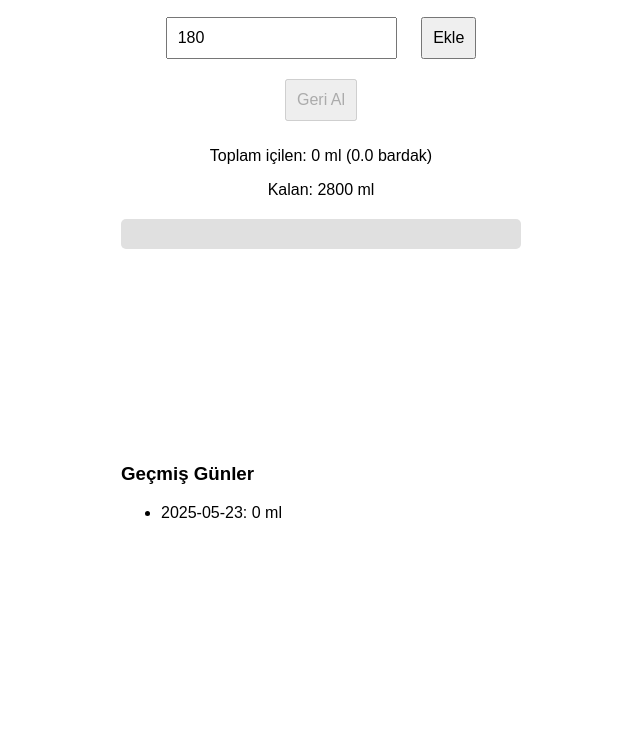
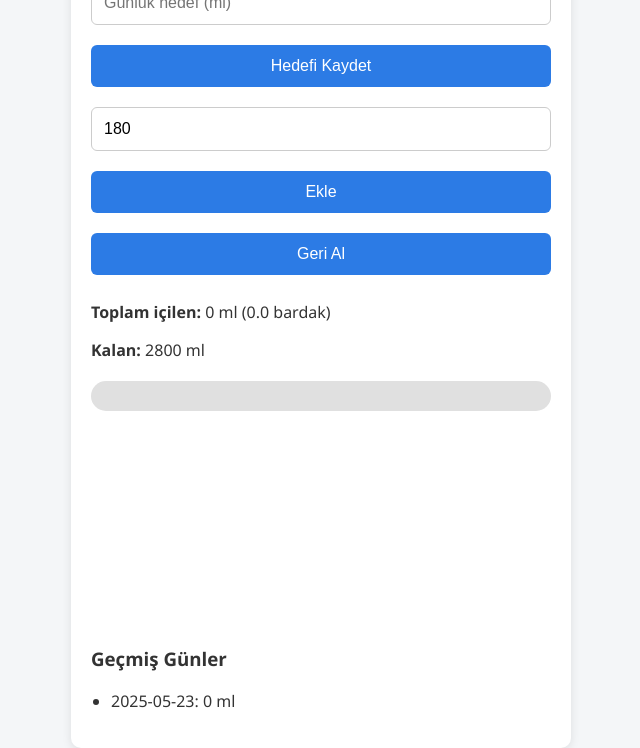
Before and after one commit to okanakcali/sutakip, a plain HTML site: page index.html in a window 1280 px wide. Shown: the part 197-945 px from the top of the page, without its empty margins (319-959 px from the left). Before the commit the page ends 800 px from the top, so only its background shows below. Drawn offline with nearby package versions, Linux system fonts and the light colour scheme.

Commit message:
Add files via upload

```diff
--- a/index.html
+++ b/index.html
@@ -6,40 +6,97 @@
   <title>Su İçme Takibi</title>
   <script src="https://cdn.jsdelivr.net/npm/chart.js"></script>
   <style>
+    * {
+      box-sizing: border-box;
+    }
+
     body {
-      font-family: Arial, sans-serif;
-      text-align: center;
+      font-family: 'Segoe UI', Tahoma, Geneva, Verdana, sans-serif;
+      margin: 0;
+      padding: 0;
+      background: #f4f6f8;
+      color: #333;
+    }
+
+    .container {
+      max-width: 500px;
+      margin: 0 auto;
       padding: 20px;
+      background: #ffffff;
+      box-shadow: 0 2px 10px rgba(0,0,0,0.1);
+      border-radius: 10px;
+      margin-top: 30px;
     }
-    .container {
-      max-width: 400px;
-      margin: auto;
+
+    h1 {
+      color: #2c7be5;
+      margin-bottom: 10px;
     }
-    input, button {
-      margin: 10px;
-      padding: 10px;
+
+    input[type="number"], button {
+      width: 100%;
+      padding: 12px;
+      margin: 10px 0;
       font-size: 16px;
+      border: 1px solid #ccc;
+      border-radius: 6px;
     }
+
+    button {
+      background-color: #2c7be5;
+      color: white;
+      border: none;
+      cursor: pointer;
+      transition: background-color 0.3s ease;
+    }
+
+    button:hover {
+      background-color: #1a5dc9;
+    }
+
     .progress {
       height: 30px;
       background-color: #e0e0e0;
-      border-radius: 5px;
+      border-radius: 15px;
       overflow: hidden;
-      margin-top: 20px;
+      margin: 20px 0;
     }
+
     .progress-bar {
       height: 100%;
       background-color: #4caf50;
       width: 0%;
-      transition: width 0.5s;
+      transition: width 0.5s ease;
     }
+
     #history {
       margin-top: 30px;
       text-align: left;
     }
+
+    #history ul {
+      padding-left: 20px;
+    }
+
     canvas {
       margin-top: 30px;
       max-width: 100%;
+    }
+
+    @media (max-width: 600px) {
+      .container {
+        padding: 15px;
+        margin-top: 15px;
+        border-radius: 0;
+      }
+
+      h1 {
+        font-size: 22px;
+      }
+
+      input, button {
+        font-size: 14px;
+      }
     }
   </style>
 </head>
@@ -49,12 +106,12 @@
     <p>Günlük hedef: <span id="dailyGoalDisplay"></span> ml</p>
     <input type="number" id="goalInput" placeholder="Günlük hedef (ml)" />
     <button onclick="setDailyGoal()">Hedefi Kaydet</button>
-    <br />
     <input type="number" id="waterInput" placeholder="İçtiğin su (ml)" value="180" />
     <button onclick="addWater()">Ekle</button>
-    <button onclick="undoWater()" id="undoBtn" disabled>Geri Al</button> <!-- Geri Al Butonu -->
-    <p>Toplam içilen: <span id="totalDrank">0</span> ml (<span id="totalCups">0</span> bardak)</p> <!-- Bardak sayısı eklendi -->
-    <p>Kalan: <span id="remaining">0</span> ml</p>
+    <button onclick="undoWater()" id="undoBtn" disabled>Geri Al</button>
+    <p><strong>Toplam içilen:</strong> <span id="totalDrank">0</span> ml (<span id="totalCups">0</span> bardak)</p>
+    <p><strong>Kalan:</strong> <span id="remaining">0</span> ml</p>
+
     <div class="progress">
       <div class="progress-bar" id="progressBar"></div>
     </div>
@@ -73,8 +130,6 @@
     let dailyGoal = parseInt(localStorage.getItem('dailyGoal')) || 2800;
     if (!waterData[todayKey]) waterData[todayKey] = 0;
     let totalDrank = waterData[todayKey];
-
-    // Geri al işlemi için son eklenen miktar
     let lastAddedAmount = 0;
 
     function setDailyGoal() {
@@ -97,15 +152,14 @@
         if (totalDrank > dailyGoal) totalDrank = dailyGoal;
         waterData[todayKey] = totalDrank;
         localStorage.setItem('waterData', JSON.stringify(waterData));
-        lastAddedAmount = amount;   // Son eklenen miktarı sakla
-        document.getElementById("undoBtn").disabled = false; // Geri al aktif
+        lastAddedAmount = amount;
+        document.getElementById("undoBtn").disabled = false;
         updateDisplay();
         updateHistory();
         updateChart();
       } else {
         alert("Lütfen geçerli bir miktar giriniz.");
       }
-      // input.value = amount; // isteğe bağlı, bırakabilirsin
     }
 
     function undoWater() {
@@ -115,7 +169,7 @@
         waterData[todayKey] = totalDrank;
         localStorage.setItem('waterData', JSON.stringify(waterData));
         lastAddedAmount = 0;
-        document.getElementById("undoBtn").disabled = true; // Geri al devre dışı
+        document.getElementById("undoBtn").disabled = true;
         updateDisplay();
         updateHistory();
         updateChart();
@@ -127,11 +181,7 @@
       const percent = (totalDrank / dailyGoal) * 100;
       document.getElementById("dailyGoalDisplay").textContent = dailyGoal;
       document.getElementById("totalDrank").textContent = totalDrank;
-
-      // Bardak sayısını hesapla (1 bardak = 180 ml)
-      const cups = (totalDrank / 180).toFixed(1);
-      document.getElementById("totalCups").textContent = cups;
-
+      document.getElementById("totalCups").textContent = (totalDrank / 180).toFixed(1);
       document.getElementById("remaining").textContent = Math.max(0, remaining);
       document.getElementById("progressBar").style.width = percent + "%";
     }
@@ -166,9 +216,7 @@
         },
         options: {
           scales: {
-            y: {
-              beginAtZero: true
-            }
+            y: { beginAtZero: true }
           }
         }
       });
@@ -188,9 +236,8 @@
       }
     }
 
-    setInterval(showNotification, 1000 * 60 * 60 * 2); // 2 saatte bir bildirim
+    setInterval(showNotification, 1000 * 60 * 60 * 2); // 2 saatte bir
 
-    // İlk yükleme
     updateDisplay();
     updateHistory();
     updateChart();
```
